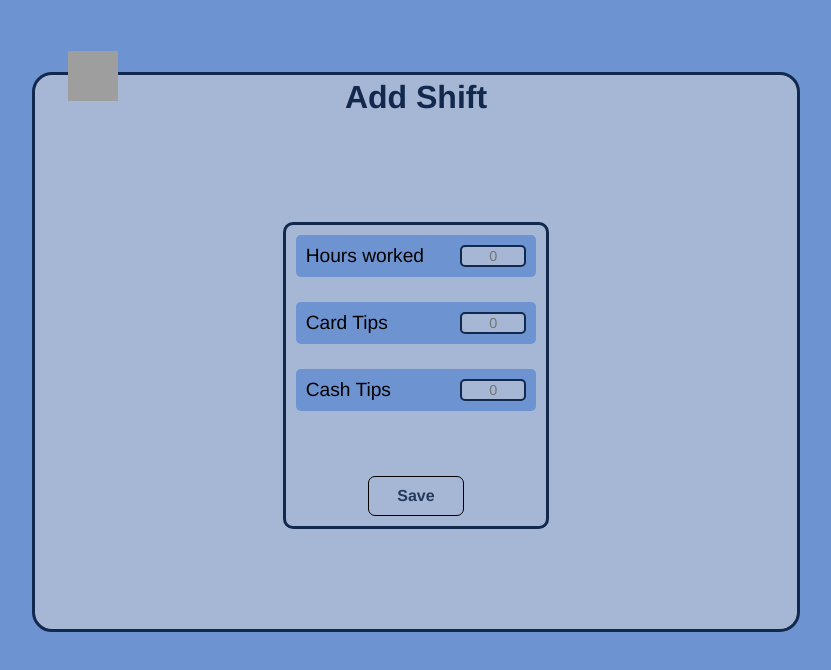
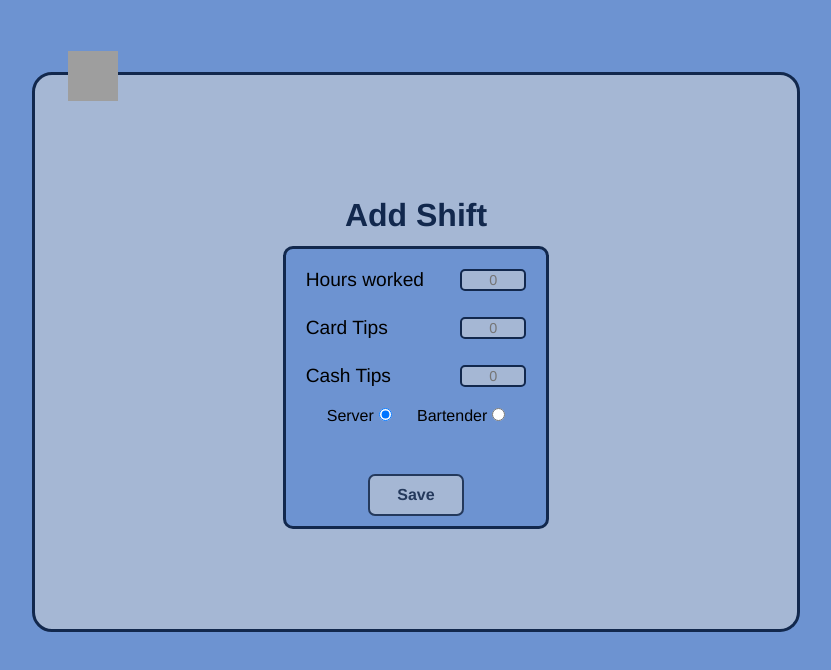
Before and after one commit to BraydenMassa/Wage-Tracker, a React (Vite) app in the folder client/: page /add in a window 1280 px wide. Shown: the top 670 px of the page, without its empty margins (224-1055 px from the left). Built offline with nearby package versions, Linux system fonts and the light colour scheme; grey boxes are pictures that could not be loaded.

Commit message:
Fixed some bugs and cleaned up the css

```diff
--- a/client/src/components/AddShiftInput.tsx
+++ b/client/src/components/AddShiftInput.tsx
@@ -24,6 +24,7 @@ const AddShiftInput = ({ fieldName, onChange }: Props) => {
       <label htmlFor={inputName}>{label()}</label>
       <input
         id={inputName}
+        autoComplete='off'
         className='add-input-field'
         type='text'
         name={inputName}
--- a/client/src/components/BackArrow.tsx
+++ b/client/src/components/BackArrow.tsx
@@ -1,4 +1,5 @@
 import { Link } from 'react-router-dom'
+import '../styles/BackArrow.css'
 type Props = {
   id: string
 }
--- /dev/null
+++ b/client/src/components/SelectShiftType.tsx
@@ -0,0 +1,40 @@
+import { ChangeEvent } from 'react'
+
+type Props = {
+  shiftType: string
+  setShiftType: (value: string) => void
+}
+
+const SelectShiftType = ({ shiftType, setShiftType }: Props) => {
+  const handleRadioChange = (e: ChangeEvent<HTMLInputElement>) => {
+    setShiftType(e.target.value)
+  }
+  return (
+    <div id='select-shift-type'>
+      <div className='select-shift-radio'>
+        <label htmlFor='server-radio'>Server</label>
+        <input
+          type='radio'
+          id='server-radio'
+          name='shift-type-radio'
+          value='Server'
+          onChange={handleRadioChange}
+          checked={shiftType === 'Server'}
+        />
+      </div>
+      <div className='select-shift-radio'>
+        <label htmlFor='bartender-radio'>Bartender</label>
+        <input
+          type='radio'
+          id='bartender-radio'
+          name='shift-type-radio'
+          value='Bartender'
+          onChange={handleRadioChange}
+          checked={shiftType === 'Bartender'}
+        />
+      </div>
+    </div>
+  )
+}
+
+export default SelectShiftType
--- a/client/src/pages/AddShift.tsx
+++ b/client/src/pages/AddShift.tsx
@@ -3,11 +3,16 @@ import AddShiftInput from '../components/AddShiftInput'
 import BackArrow from '../components/BackArrow'
 import { ChangeEvent, FormEvent, SetStateAction, useState } from 'react'
 import axios from 'axios'
+import SelectShiftType from '../components/SelectShiftType'
+import { useNavigate } from 'react-router-dom'
 
 const AddShift = () => {
   const [hoursWorked, setHours] = useState('')
   const [totalCardTips, setCardTips] = useState('')
   const [totalCashTips, setCashTips] = useState('')
+  const [shiftType, setShiftType] = useState('Server')
+
+  const navigate = useNavigate()
 
   const isValidNumber = (value: string): boolean => {
     return !isNaN(Number(value)) && value.trim() !== ''
@@ -24,6 +29,7 @@ const AddShift = () => {
     e.preventDefault()
     if (isFormValid()) {
       const shiftData = {
+        shiftType,
         hoursWorked: Number(hoursWorked),
         totalCardTips: Number(totalCardTips),
         totalCashTips: Number(totalCashTips),
@@ -33,6 +39,8 @@ const AddShift = () => {
         setHours('')
         setCardTips('')
         setCashTips('')
+        console.log(res)
+        navigate('/view')
       } catch (err) {
         console.error('Error submitting form: ', err)
       }
@@ -64,6 +72,7 @@ const AddShift = () => {
             }
             fieldName='totalCashTips'
           />
+          <SelectShiftType shiftType={shiftType} setShiftType={setShiftType} />
           <input
             type='submit'
             id='add-shift-btn'
--- a/client/src/pages/Statistics.tsx
+++ b/client/src/pages/Statistics.tsx
@@ -16,9 +16,11 @@ const Statistics = () => {
   }, [])
   return (
     <div id='statistics-container'>
-      <BackArrow id='stats-back-arrow' />
-      <h1 id='statistics-heading'>Statistics</h1>
+      <h1 className='heading' id='statistics-heading'>
+        Statistics
+      </h1>
       <main id='statistics-main'>
+        <BackArrow id='stats-back-arrow' />
         <h2>Total hours worked: {statsCalc?.totalHours()}</h2>
         <h2>Total money: ${statsCalc?.totalMoney().toFixed(2)}</h2>
         <h2>
--- a/client/src/pages/ViewShifts.tsx
+++ b/client/src/pages/ViewShifts.tsx
@@ -17,6 +17,7 @@ const ViewShifts = () => {
   useEffect(() => {
     const fetchShifts = async () => {
       try {
+        setLoading(true)
         const res = await axios.get('http://localhost:4000/shifts')
         setShifts(res.data)
       } catch (err) {
@@ -30,16 +31,18 @@ const ViewShifts = () => {
 
   if (loading) return <div>Loading shifts...</div>
   if (error) return <div>{error}</div>
-  console.log(shifts)
+  const reversedShifts = [...shifts].reverse()
   return (
     <div id='view-shifts-container'>
       <BackArrow id='view-back-arrow' />
       {shifts.length === 0 && <h1 id='no-shifts'>There are no shifts.</h1>}
       {shifts.length > 0 && (
         <>
-          <h1 id='view-shifts-heading'>Shifts</h1>
+          <h1 className='heading' id='view-shifts-heading'>
+            Shifts
+          </h1>
           <ul id='view-shifts-list'>
-            {shifts.map((shift: Shift) => (
+            {reversedShifts.map((shift: Shift) => (
               <ShiftView shift={shift} onDelete={handleDeleteShift} />
             ))}
           </ul>
--- a/client/src/styles/AddShift.css
+++ b/client/src/styles/AddShift.css
@@ -1,13 +1,37 @@
+/* Add Shift Page */
+
+#add-shift-container {
+  height: 100vh;
+  width: 100vw;
+}
+#add-shift-main {
+  height: 70%;
+}
 #add-shift-form {
   display: flex;
   flex-direction: column;
   justify-content: space-between;
   width: 35%;
-  height: 100%;
+  height: 80%;
   align-items: center;
   padding: 10px;
   border-radius: 10px;
   border: 3px solid #12284d;
+}
+.add-shift-input {
+  display: flex;
+  justify-content: space-between;
+  width: 100%;
+  font-size: 1.2rem;
+  padding: 10px;
+}
+.add-input-field {
+  background-color: #a5b7d4;
+  font-size: 0.9rem;
+  width: 30%;
+  text-align: center;
+  border-radius: 5px;
+  border: 2px solid #12284d;
 }
 #add-shift-btn {
   margin-top: 40px;
@@ -19,22 +43,14 @@
   left: -45%;
   top: -35%;
 }
-.add-input-field {
-  background-color: #a5b7d4;
-  font-size: 0.9rem;
-  min-width: 10%;
-  max-width: 50%;
-  width: 30%;
-  text-align: center;
-  border-radius: 5px;
-  border: 2px solid #12284d;
-  height: 100%;
+.select-shift-radio {
+  padding: 3px 7px;
 }
-.add-shift-input {
+.select-shift-radio label {
+  margin-right: 5px;
+}
+#select-shift-type {
+  width: 80%;
   display: flex;
   justify-content: space-between;
-  width: 100%;
-  font-size: 1.2rem;
-  padding: 10px;
-  border-radius: 5px;
 }
--- /dev/null
+++ b/client/src/styles/BackArrow.css
@@ -0,0 +1,12 @@
+.back-arrow {
+  width: 10px;
+  height: 10px;
+  cursor: pointer;
+}
+.back-arrow-img:hover {
+  width: 55px;
+  height: 55px;
+}
+.back-arrow-img {
+  background-color: #a5b7d4;
+}
--- a/client/src/styles/Home.css
+++ b/client/src/styles/Home.css
@@ -1,3 +1,5 @@
+/* Home Page */
+
 #home-heading,
 #home-links {
   background-color: #a5b7d4;
--- a/client/src/styles/Main.css
+++ b/client/src/styles/Main.css
@@ -1,3 +1,5 @@
+/* General Styles */
+
 * {
   margin: 0;
   padding: 0;
@@ -7,45 +9,13 @@
   font-family: 'Helvetica';
 }
 
-.main {
-	height: 70vh;
-	width: 60vw;
-	display: flex;
-	flex-direction: column;
-	align-items: center;
-	position: absolute;
-	left: 50%;
-	top: 50%;
-	transform: translate(-50%, -50%);
-	border-radius: 20px;
-	padding: 100px 0;
-	border: 3px solid #12284d;
-	background-color: #a5b7d4;
-}
-.main > * {
-	background-color: #a5b7d4;
-}
+/* Buttons */
 
-.heading {
-	cursor: default;
-	color: #12284d;
-	position: relative;
-	top: -30%;
-}
-.back-arrow {
-	position: relative;
-	left: -45%;
-	top: -35%;
-	width: 10px;
-	height: 10px;
-}
-.back-arrow-img:hover {
-	width: 65px;
-	height: 65px;
-	transform: translate(-7.5px, -7.5px);
-}
-.back-arrow-img {
-	background-color: #a5b7d4;
+.btn:hover {
+  font-size: 1.2rem;
+  background-color: #24395c;
+  color: #a5b7d4;
+  padding: 10px 30px;
 }
 .btn {
   border: 2px solid #24395c;
@@ -57,60 +27,31 @@
   font-weight: 700;
   cursor: pointer;
 }
-.btn:hover {
-	font-size: 1.2rem;
-	background-color: #24395c;
-	color: #a5b7d4;
-	padding: 10px 30px;
-}
-.btn {
-  border: 1px solid black;
-  border-radius: 7px;
-  padding: 10px;
-  color: #24395c;
-  background-color: #a5b7d4;
-  cursor: pointer;
-}
-.btn:hover {
-  font-size: 1.1rem;
-  background-color: #24395c;
-  color: #a5b7d4;
-  padding: 15px 30px;
-}
-.heading {
-  cursor: default;
-  color: #12284d;
-  position: relative;
-  top: -30%;
-  background-color: #a5b7d4;
-  pointer-events: none;
-}
+
+/* Main Container */
 
 .main {
   height: 70vh;
   width: 60vw;
+  user-select: none;
   display: flex;
   flex-direction: column;
   align-items: center;
   justify-content: space-between;
   position: absolute;
+  left: 50%;
   top: 30%;
-  left: 50%;
   transform: translate(-50%, -30%);
   border-radius: 20px;
   padding: 100px 0;
   background-color: #a5b7d4;
+  border: 3px solid #12284d;
 }
-.back-arrow {
-  width: 10px;
-  height: 10px;
-  cursor: pointer;
+
+/* Headings */
+
+.heading {
+  color: #12284d;
+  background-color: #a5b7d4;
+  cursor: default;
 }
-.back-arrow-img:hover {
-  width: 65px;
-  height: 65px;
-  transform: translate(-7.5px, -7.5px);
-}
-.back-arrow-img {
-  background-color: #a5b7d4;
-}
--- a/client/src/styles/Statistics.css
+++ b/client/src/styles/Statistics.css
@@ -1,16 +1,12 @@
-#statistics-heading {
-  text-align: center;
-  color: #12284d;
-  margin-top: 30px;
-}
+/* Statistics Page */
 
 #statistics-container {
   height: 100vh;
   display: flex;
   flex-direction: column;
   justify-content: space-evenly;
+  user-select: none;
 }
-
 #statistics-main {
   border: 3px solid #12284d;
   border-radius: 10px;
@@ -21,15 +17,22 @@
   display: flex;
   flex-direction: column;
   justify-content: space-evenly;
+  background-color: #a5b7d4;
   color: #12284d;
+}
+#statistics-heading {
+  text-align: center;
+  margin-top: 30px;
+  background-color: #6d93d1;
 }
 #statistics-main,
 #statistics-main > h2 {
   background-color: #a5b7d4;
 }
 #stats-back-arrow-img {
-  background-color: #6d93d1;
-  position: absolute;
-  left: 1%;
-  top: 1%;
+  position: relative;
+  transform: translate(35%, -20%);
 }
+#stats-back-arrow {
+  background-color: #a5b7d4;
+}
--- a/client/src/styles/ViewShifts.css
+++ b/client/src/styles/ViewShifts.css
@@ -1,28 +1,26 @@
+/* View Shifts Page */
+
 #view-shifts-container {
   cursor: default;
+  user-select: none;
 }
-
 #view-shifts-heading {
   text-align: center;
+  background-color: #6d93d1;
 }
-
 #no-shifts {
   position: absolute;
   left: 50%;
   top: 20%;
   transform: translate(-50%, -30%);
 }
-
 #shift-view {
   font-size: 1.2rem;
-  margin-bottom: 20px;
+  margin-bottom: 0 auto 15px;
   width: 90%;
   border: 1px solid black;
   border-radius: 10px;
-  margin: 0 auto;
-  list-style: none;
   height: 8vh;
-  margin-bottom: 15px;
   background-color: #a5b7d4;
   color: #12284d;
   display: flex;
@@ -35,12 +33,16 @@
   margin-top: 30px;
 }
 .shift-view-delete {
-  padding: 3px;
+  padding: 2px 5px;
   border-radius: 5px;
   font-size: 0.8rem;
   height: 70%;
   background-color: rgb(170, 109, 109);
   cursor: pointer;
+  border: 2px solid #12284d;
+}
+.shift-view-delete:active {
+  font-size: 0.85rem;
 }
 #view-back-arrow-img {
   background-color: #6d93d1;
```
Also changed, not shown: 1 other file (tests, documents, lock files or other folders). Lines whose indentation alone changed are shown as unchanged.
